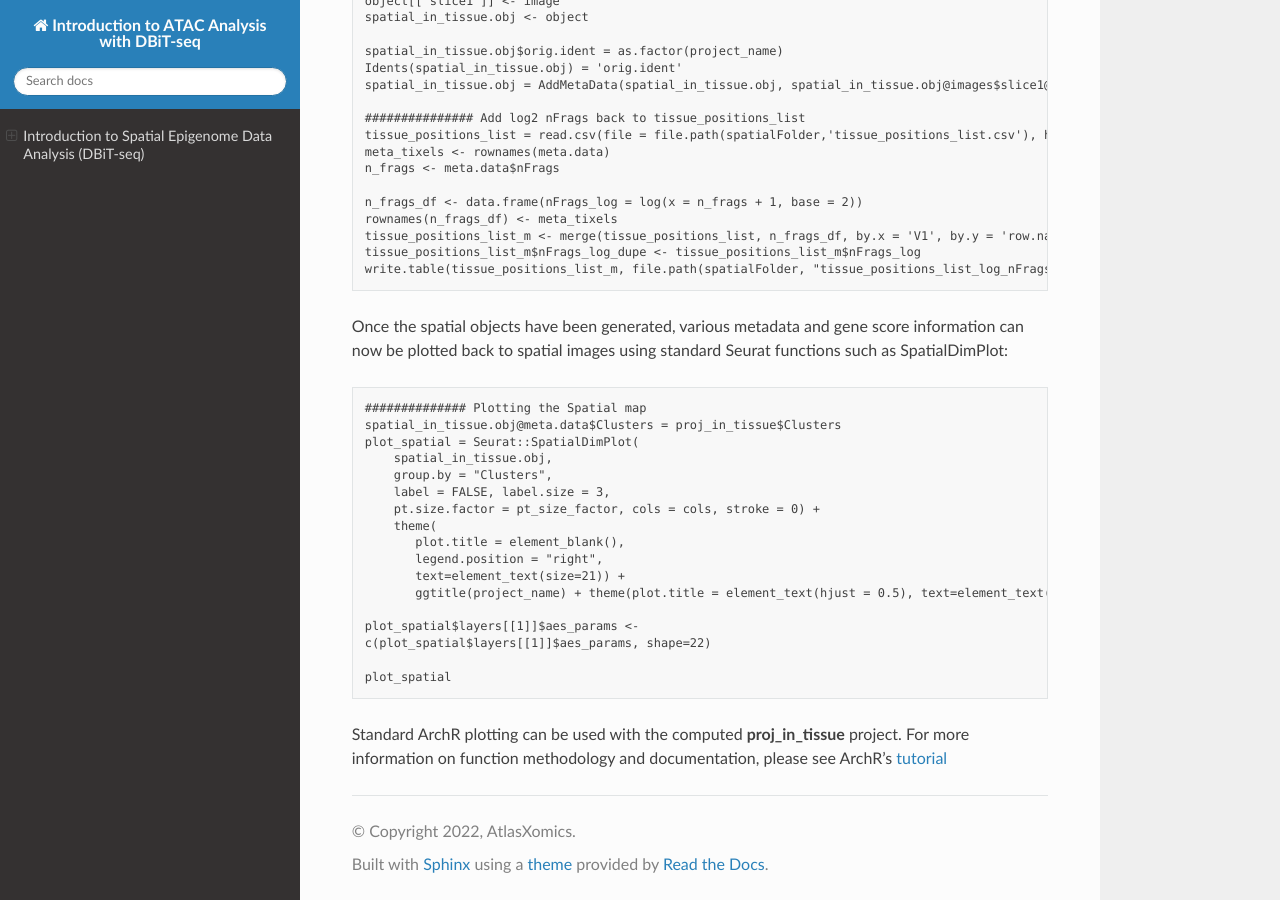
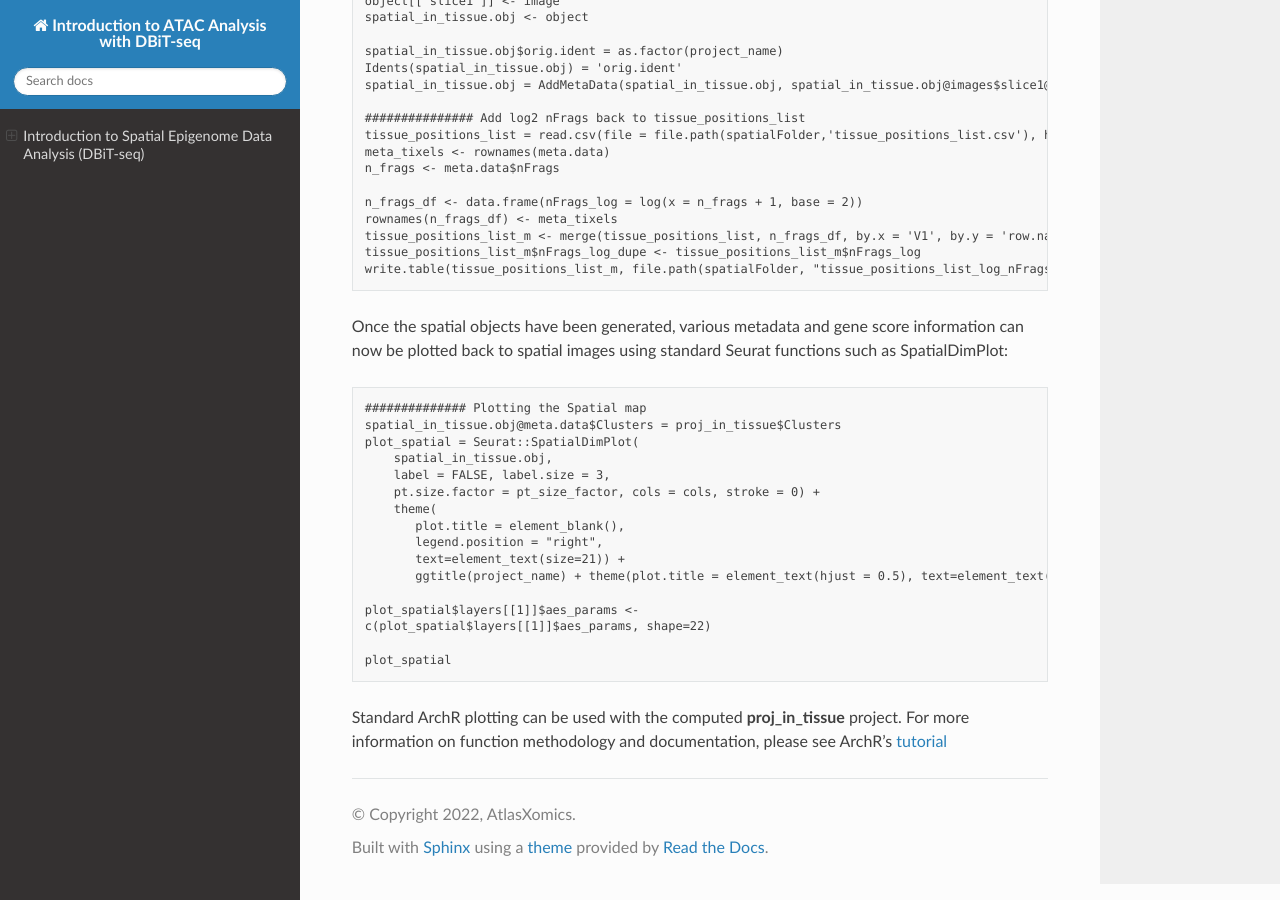
Before and after one commit to atlasxomics/AtlasXpipeline_docs, a Sphinx documentation site: the page built from docs/index.rst, in a window 1280 px wide and 900 px high, scrolled down 3493 px. Built offline with Sphinx 7.4.7 and the Read the Docs theme 2.0.0, drawn with Linux system fonts in a browser that asks for light colours.

Commit message:
Removed groupby

```diff
--- a/docs/index.rst
+++ b/docs/index.rst
@@ -198,7 +198,6 @@ back to spatial images using standard Seurat functions such as SpatialDimPlot::
    spatial_in_tissue.obj@meta.data$Clusters = proj_in_tissue$Clusters
    plot_spatial = Seurat::SpatialDimPlot(
        spatial_in_tissue.obj,
-       group.by = "Clusters",
        label = FALSE, label.size = 3,
        pt.size.factor = pt_size_factor, cols = cols, stroke = 0) +
        theme(
```
